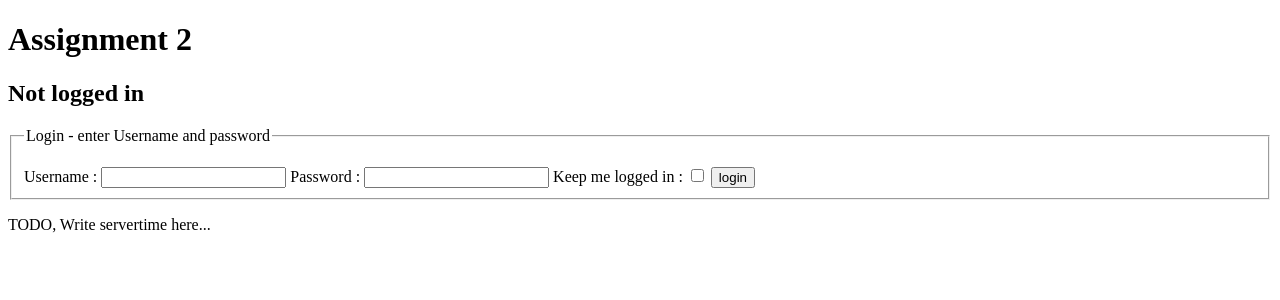
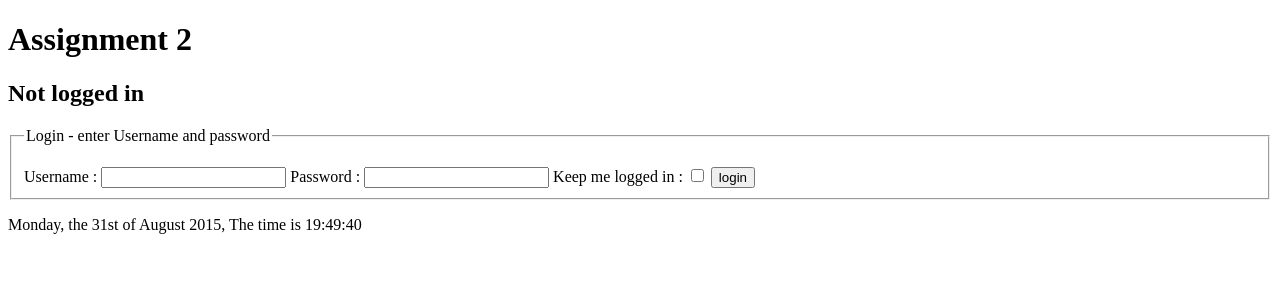
Before and after one commit to diggo16/Login, a PHP site: page / in a window 1280 px wide. Shown: the top 300 px of the page. Run offline with PHP 8.4, Linux system fonts and the light colour scheme.

Commit message:
fixed date

```diff
--- a/view/DateTimeView.php
+++ b/view/DateTimeView.php
@@ -4,8 +4,26 @@ class DateTimeView {
 
 
 	public function show() {
+            $day = date("l");       // Day in the week in letters
+            $number = date("jS");   // The day in number with "st" after
+            $month = date("F");     // Month in letters
+            $year = date("Y");      // Year in letters
+            $time = date("h:i:s");  // The time
 
-		$timeString = 'TODO, Write servertime here...';
+            $hours = intval(date("h"));
+            $minutes = date("i");
+            $seconds = date("s");
+            $midday = date("A");
+            // If it is PM, add 12 hours to get digital time
+            if($midday == "PM")
+            {
+                $hours += 12;
+            }
+            $time = $hours.":".$minutes.":".$seconds;
+
+		$timeString = $day.", the ".$number." of ".$month." ".$year.
+                        ", The time is ".$time;
+
 
 		return '<p>' . $timeString . '</p>';
 	}
```
